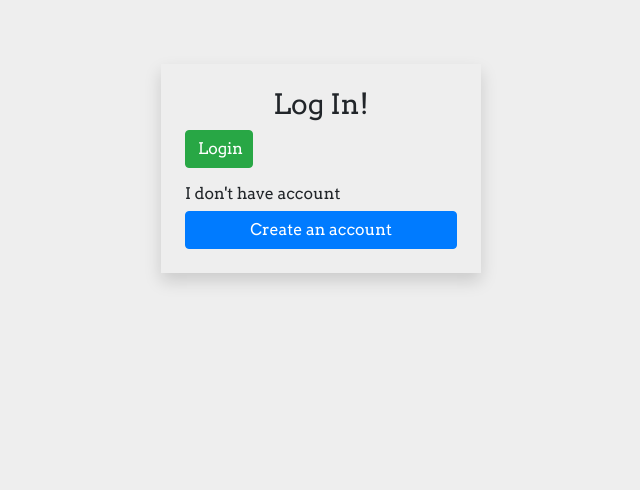
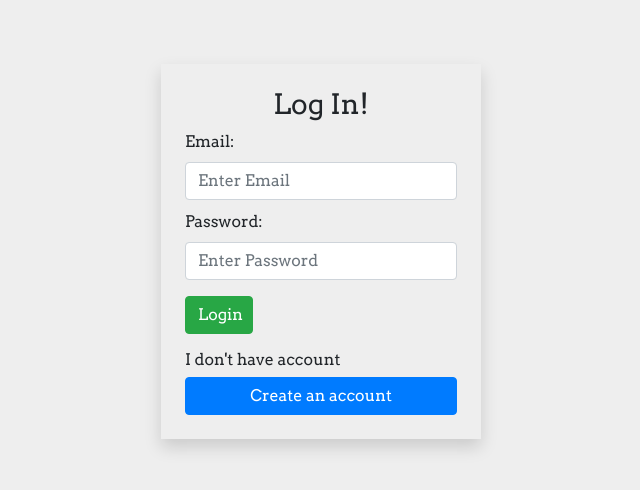
Before and after one commit to rajk8381/myinsta, a Django app: page /accounts/login/ in a window 1280 px wide. Shown: the top 490 px of the page, without its empty margins (319-959 px from the left). Run offline with Django 3.2, Linux system fonts and the light colour scheme; some libraries are stand-ins or nearby versions.

Commit message:
login section added

```diff
--- a/accounts/forms.py
+++ b/accounts/forms.py
@@ -4,7 +4,6 @@ from django import forms
 from .models import PublicUser
 
 class RegisterForm(forms.ModelForm):
-
     password = forms.CharField(widget=forms.PasswordInput)
     reapeat_password = forms.CharField(widget=forms.PasswordInput)
     first_name = forms.CharField(label="Full Name")
@@ -28,9 +27,23 @@ class RegisterForm(forms.ModelForm):
             raise forms.ValidationError("Full Name Must be String.")
         return first_name
 
-
-
     def __init__(self, *args, **kwargs):
         super(RegisterForm, self).__init__(*args, **kwargs)
         for visible in self.visible_fields():
             visible.field.widget.attrs['class'] = 'form-control'
+
+
+
+class LoginForm(forms.Form):
+    # email=forms.EmailField(widget=forms.TextInput(attrs={
+    #     'class':'form-control',
+    #     'type':'email',
+    #     'placeholder':'Enter Email',
+    # }))
+    email=forms.EmailField()
+    password=forms.CharField()
+    def __init__(self, *args, **kwargs):
+        super(LoginForm, self).__init__(*args, **kwargs)
+        for visible in self.visible_fields():
+            visible.field.widget.attrs['class'] = 'form-control'
+            visible.field.widget.attrs['placeholder'] = "Enter "+str(visible.name).title()
--- a/accounts/models.py
+++ b/accounts/models.py
@@ -4,6 +4,7 @@ from django.db import models
 from django.contrib.auth.models import AbstractUser,AbstractBaseUser
 # AbstractUser  username,password,email,is_staff,login,
 # AbstractBaseUser user define files permission
+
 from .managers import UserManager
 class PublicUser(AbstractUser):
     username =models.CharField(max_length=100, null=True,blank=True)
@@ -14,7 +15,7 @@ class PublicUser(AbstractUser):
     dob=models.DateTimeField(null=True,blank=True)
     gender=models.CharField(max_length=1,
                             choices=(('1',"Male"),('2',"Female")),
-                            default="1")
+                            default="")
     USERNAME_FIELD = 'email'
     REQUIRED_FIELDS = []
     objects = UserManager()
--- a/accounts/urls.py
+++ b/accounts/urls.py
@@ -3,5 +3,6 @@ from django.urls import path
 from . import views
 urlpatterns =[
     path('register/',views.register_view, name='register'),
-    path('login/',views.login_view, name='login')
+    path('login/',views.login_view, name='login'),
+    path('',views.index_view, name='index'),
 ]
--- a/accounts/views.py
+++ b/accounts/views.py
@@ -1,8 +1,11 @@
-from django.shortcuts import render
+from django.shortcuts import render,redirect
 
-from .forms import RegisterForm
+from .forms import RegisterForm,LoginForm
 from django.contrib import messages
+from .models import PublicUser
 from django.contrib.auth.models import make_password
+from django.contrib.auth import authenticate,login,logout
+
 # SignUp new users | registration page
 def register_view(request):
     context={}
@@ -17,4 +20,26 @@ def register_view(request):
     return render(request,"accounts/register.html",context)
 
 def login_view(request):
-    return render(request,"accounts/login.html")
+    context ={}
+    form=LoginForm(request.POST or None)
+    if form.is_valid():
+        email =form.data.get('email')
+        password=form.data.get('password')
+        matching =PublicUser.objects.filter(email=email)
+        if not matching:
+            messages.error(request, 'Email id Not Match in DB Please Signup First!.')
+        else:
+            user=authenticate(email=email,password=password)
+            if user:
+                login(request,user)
+                return redirect('index')
+            else:
+                messages.error(request, 'Email and Password incorrect.')
+    context['form']=form
+
+    return render(request,"accounts/login.html",context)
+
+
+
+def index_view(request):
+    return render(request,'index.html')
--- a/static/css/style.css
+++ b/static/css/style.css
@@ -13,3 +13,6 @@ margin-bottom:10px;
 .errorlist{
 color:red;
 }
+.error{
+color:red;
+}
--- a/templates/accounts/login.html
+++ b/templates/accounts/login.html
@@ -1,12 +1,23 @@
 {% extends "base.html"%}
 {% block content%}
 <div class="mtp-5"></div>
-
+<div class="m-auto w-25">
+        {% if messages %}
+        <div class="alert alert-info text-center">
+            {% for message in messages %}
+            <div {% if message.tags %} class="{{ message.tags }}"{% endif %}>{{ message }}</div>
+            {% endfor %}
+        </div>
+        {% endif %}
+</div>
     <div class="m-auto w-25 shadow p-4">
         <h3 class="text-center">Log In!</h3>
 
         <form method="post" class="myform">
             {% csrf_token %}
+            <div class="form-group">
+                {{form}}
+            </div>
             <div class="form-group">
                 <button type="submit" class="btn btn-success w-25">Login</button>
             </div>
--- a/templates/base.html
+++ b/templates/base.html
@@ -15,13 +15,7 @@
 </head>
 <body>
 
-{% if messages %}
-<div class="messages m-auto w-50 text-center text-danger mtp-5">
-    {% for message in messages %}
-    <div {% if message.tags %} class="{{ message.tags }}"{% endif %}>{{ message }}</div>
-    {% endfor %}
-</div>
-{% endif %}
+
 
 {% block content%}
 {% endblock%}
```
Also changed, not shown: templates/accounts/register.html (+11 -0 lines), templates/index.html (added, +10 -0 lines), accounts/migrations/0003_alter_publicuser_gender.py (added), db.sqlite3.
